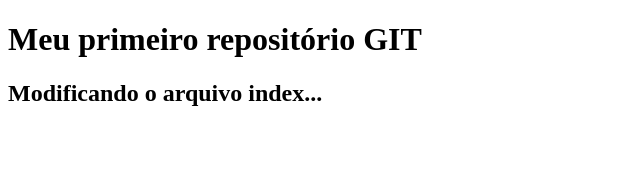
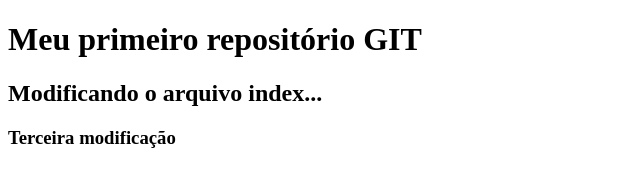
Before and after one commit to Mazuque/GitHub, a plain HTML site: page index.html in a window 1280 px wide. Shown: the whole page, without its empty margins (0-640 px from the left). Drawn offline with Linux system fonts and the light colour scheme.

Commit message:
first third commit

```diff
--- a/index.html
+++ b/index.html
@@ -9,5 +9,6 @@
 <body>
     <h1>Meu primeiro repositório GIT</h1>
     <h2>Modificando  o arquivo index...</h2>
+    <h3>Terceira modificação</h3>
 </body>
 </html>
```
